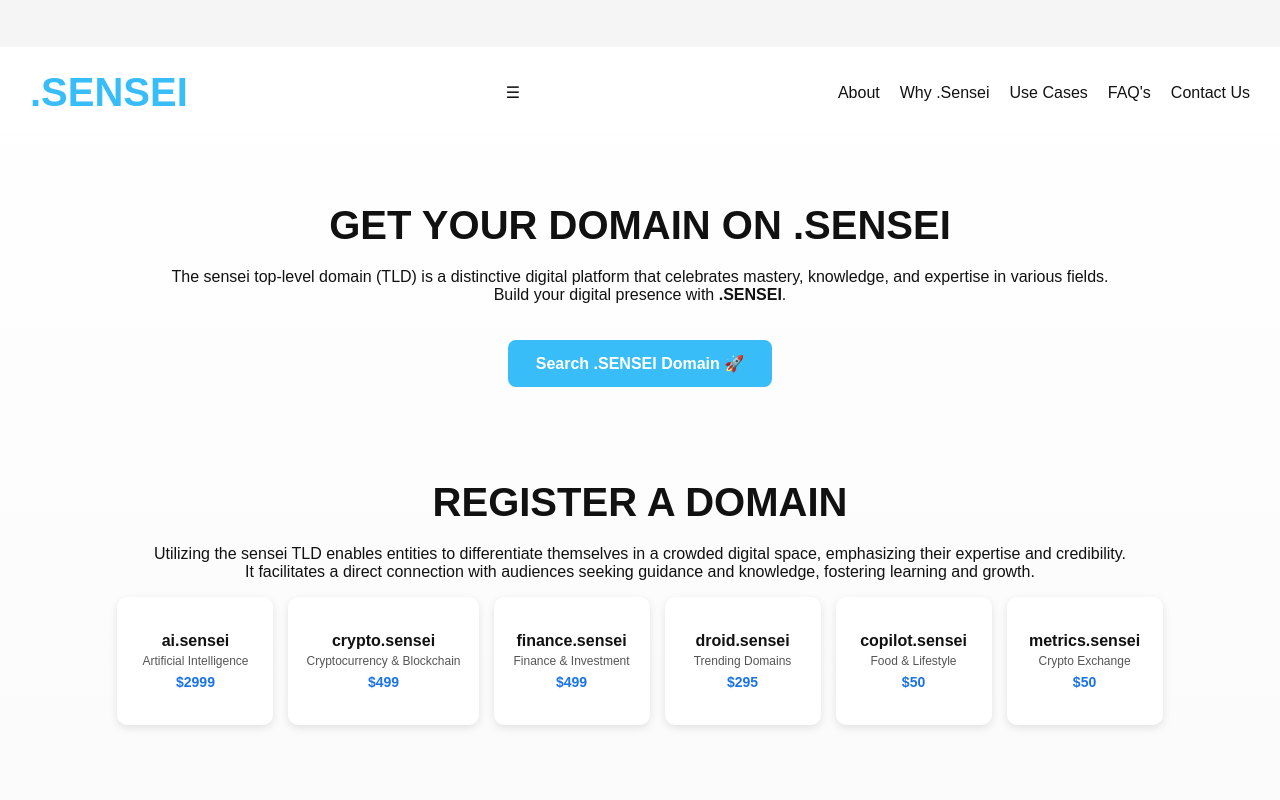
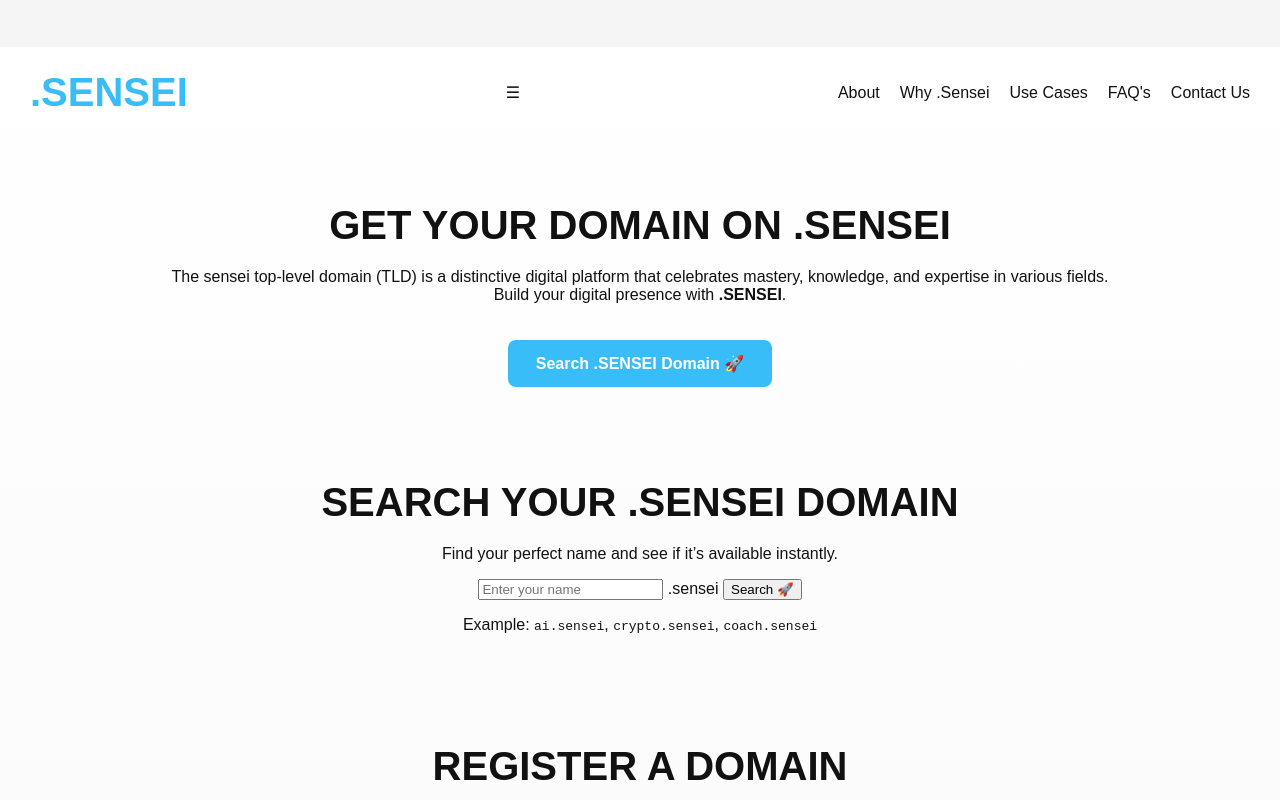
Before and after one commit to eishu06/dotsensei.xyz, a plain HTML site: page index.html in a window 1280 px wide. Shown: the top 800 px of the page. Drawn offline with Linux system fonts and the light colour scheme.

Commit message:
Update index.html

```diff
--- a/index.html
+++ b/index.html
@@ -83,7 +83,19 @@
       Build your digital presence with <strong>.SENSEI</strong>.</p>
       <div class="cta"><a href="https://www.freename.io/discover/sensei" target="_blank">Search .SENSEI Domain 🚀</a></div>
     </section>
+<!-- DOMAIN SEARCH Section -->
+<section class="domain-search">
+  <h1>SEARCH YOUR .SENSEI DOMAIN</h1>
+  <p>Find your perfect name and see if it’s available instantly.</p>
 
+  <form id="domainSearchForm">
+    <input type="text" id="domainInput" placeholder="Enter your name" required>
+    <span class="ext">.sensei</span>
+    <button type="submit">Search 🚀</button>
+  </form>
+
+  <p class="note">Example: <code>ai.sensei</code>, <code>crypto.sensei</code>, <code>coach.sensei</code></p>
+</section>
     <section>
       <h1>REGISTER A DOMAIN</h1>
       <p>Utilizing the sensei TLD enables entities to differentiate themselves in a crowded digital space, emphasizing their expertise and credibility.<br>
```
